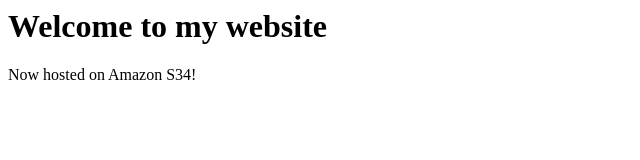
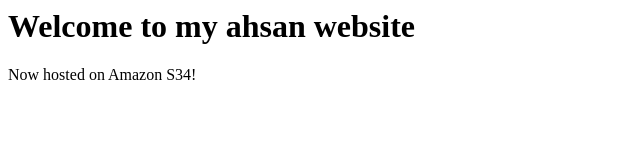
Before and after one commit to ahsanch116/cloud-project-CI-CD-static-website, a plain HTML site: page index (1).html in a window 1280 px wide. Shown: the whole page, without its empty margins (0-640 px from the left). Drawn offline with Linux system fonts and the light colour scheme.

Commit message:
index (1).html

```diff
--- a/index (1).html
+++ b/index (1).html
@@ -3,7 +3,7 @@
     <title>My Website Home Page</title>
 </head>
 <body>
-  <h1>Welcome to my website</h1>
+  <h1>Welcome to my  ahsan website</h1>
   <p>Now hosted on Amazon S34!</p>
 </body>
 </html>
```
